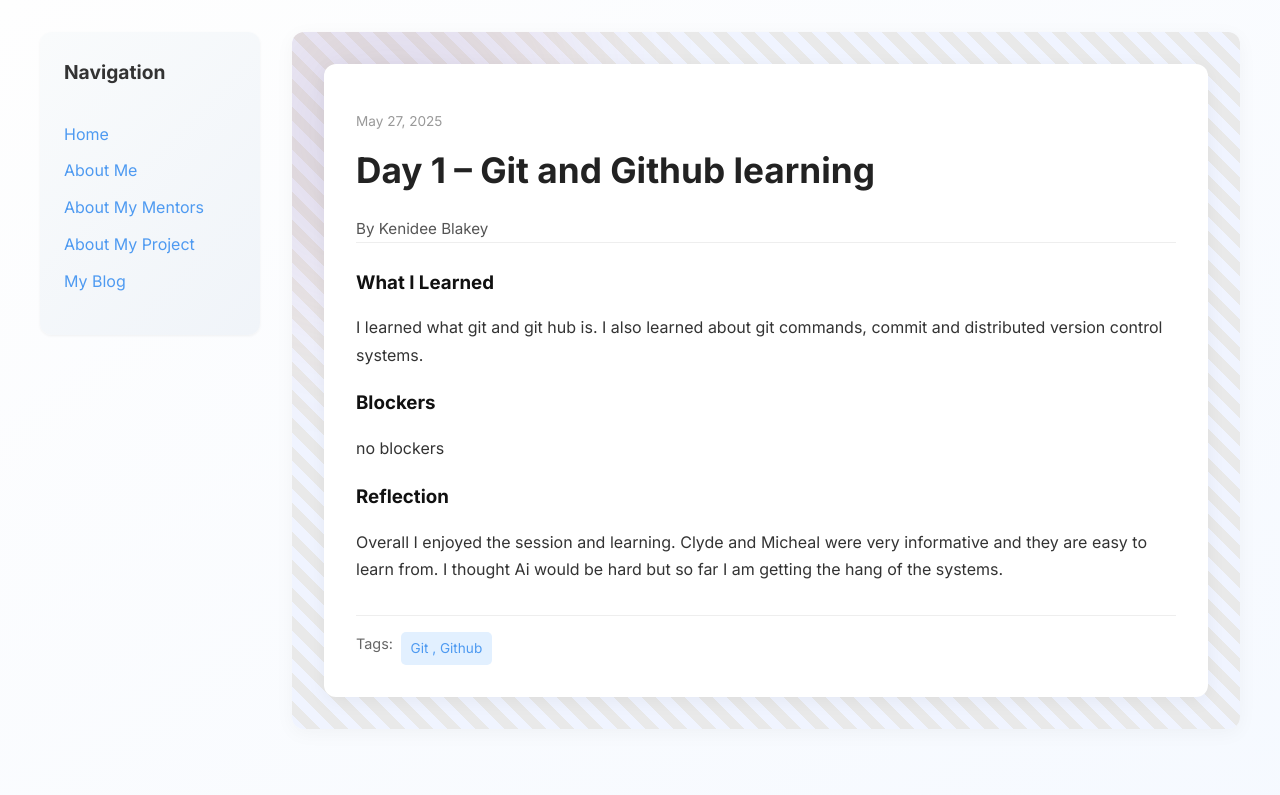
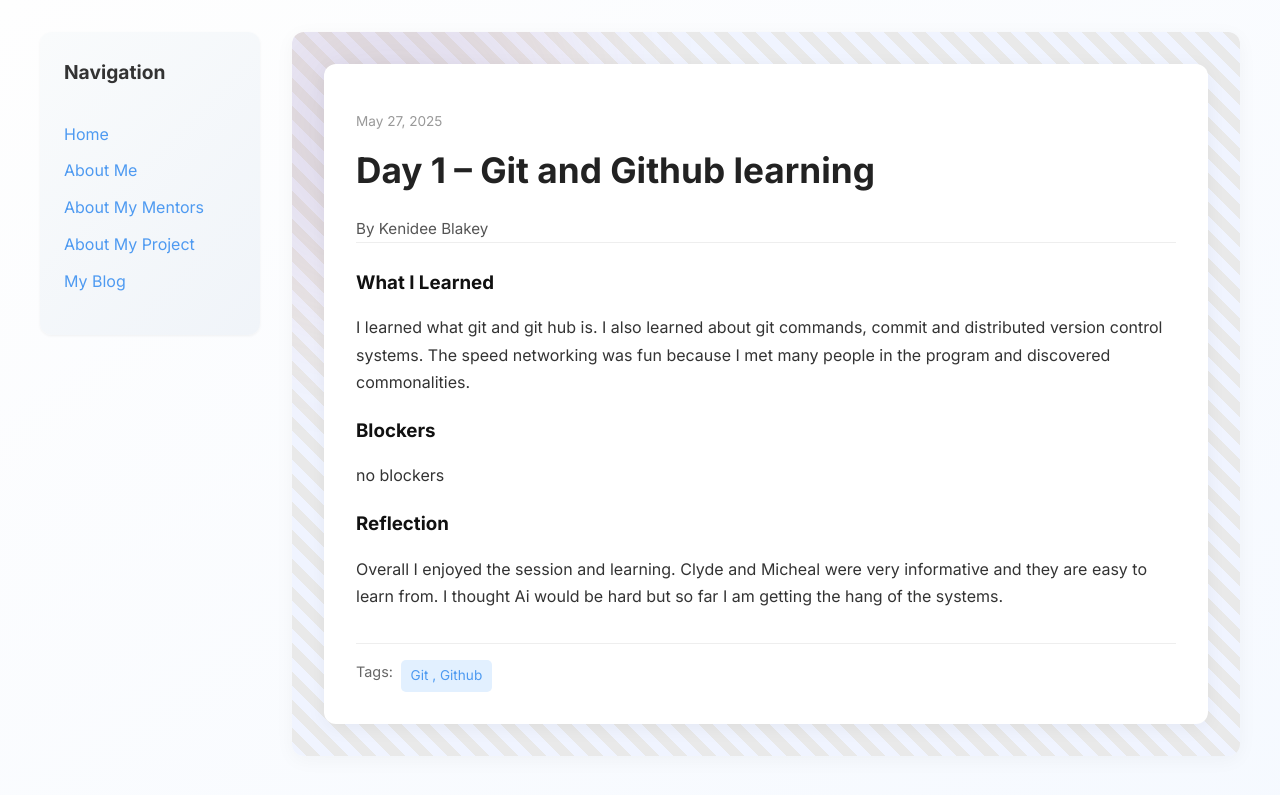
Before and after one commit to KenideeBlakey/kenideeblakey.github.io, a Jekyll site: the page built from _posts/2025-05-27-day-1.md, in a window 1280 px wide. Shown: the top 795 px of the page. Built offline with Jekyll 4.4.1, drawn with Linux system fonts in a browser that asks for light colours.

Commit message:
Update 2025-05-27-day-1.md

```diff
--- a/_posts/2025-05-27-day-1.md
+++ b/_posts/2025-05-27-day-1.md
@@ -6,7 +6,7 @@ author: Kenidee Blakey
 permalink: /day1.html
 tags: ["Git , Github "]
 what_i_learned: |
-  I learned what git and git hub is. I also learned about git commands, commit and distributed version control systems.
+  I learned what git and git hub is. I also learned about git commands, commit and distributed version control systems. The speed networking was fun because I met many people in the program and discovered commonalities.
 
 blockers: |
   no blockers
```
